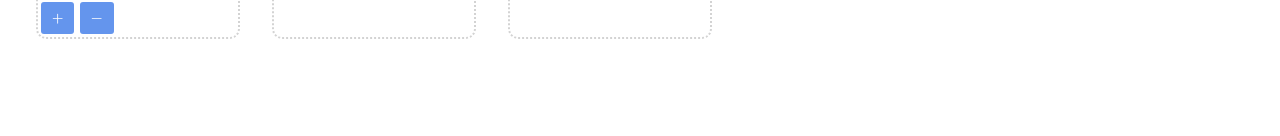
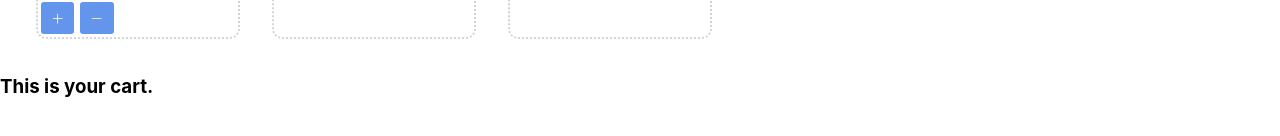
Before and after one commit to MarijaVrljanac/reactVezbe, a React (Create React App) app: page / in a window 1280 px wide. Shown: the part 508-644 px from the top of the page. Built offline with nearby package versions, Linux system fonts and the light colour scheme.

Commit message:
Dodavanje biblioteke

```diff
--- a/package.json
+++ b/package.json
@@ -9,6 +9,7 @@
     "react": "^17.0.2",
     "react-dom": "^17.0.2",
     "react-icons": "^4.3.1",
+    "react-router-dom": "^6.2.1",
     "react-scripts": "5.0.0",
     "web-vitals": "^2.1.4"
   },
--- a/src/App.js
+++ b/src/App.js
@@ -2,6 +2,7 @@
 import './App.css';
 import NavBar from "./components/NavBar";
 import Products from "./components/Products";
+import Cart from "./components/Cart";
 import { useState } from "react";
 
 function App() {
@@ -51,6 +52,7 @@
     <div className="App">
       <NavBar cartNum={cartNum}></NavBar>
       <Products products={products} onAdd={addProduct}/>
+      <Cart />
       </div>
 
   );
--- /dev/null
+++ b/src/components/Cart.jsx
@@ -0,0 +1,11 @@
+import React from 'react'
+
+const Cart = () => {
+  return (
+    <div>
+        <h3>This is your cart.</h3>
+    </div>
+  )
+}
+
+export default Cart
```
Also changed, not shown: 1 other file (tests, documents, lock files or other folders).
